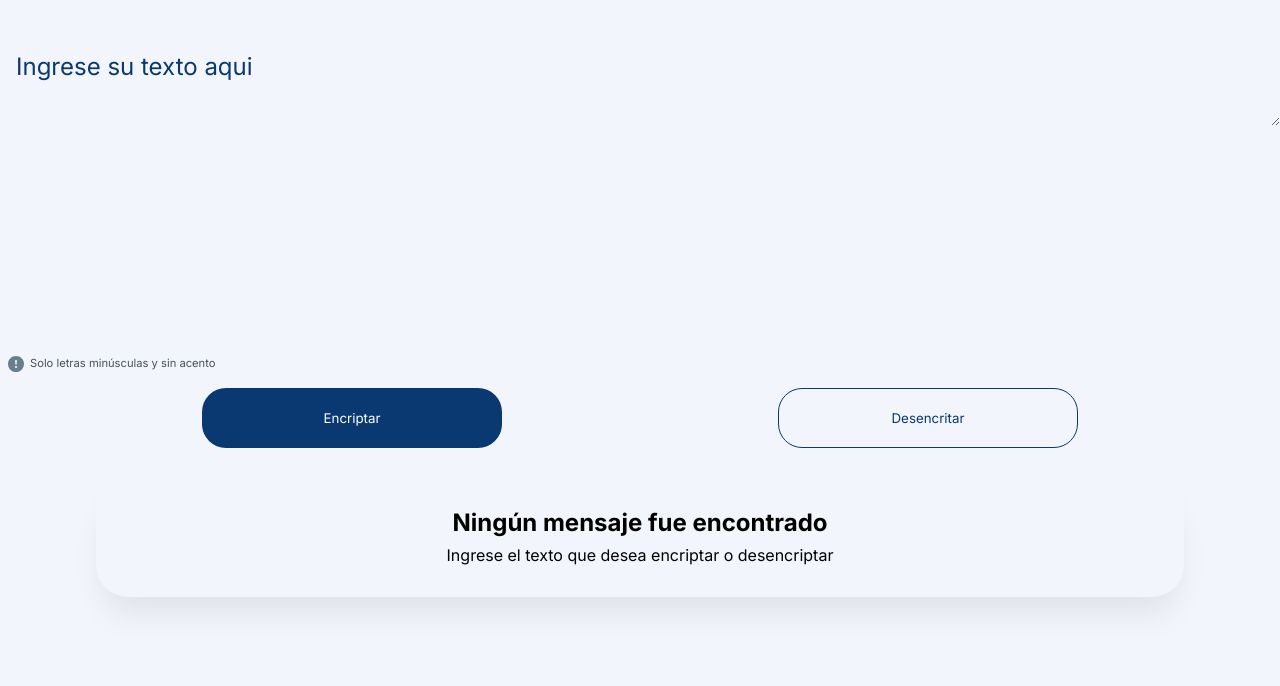
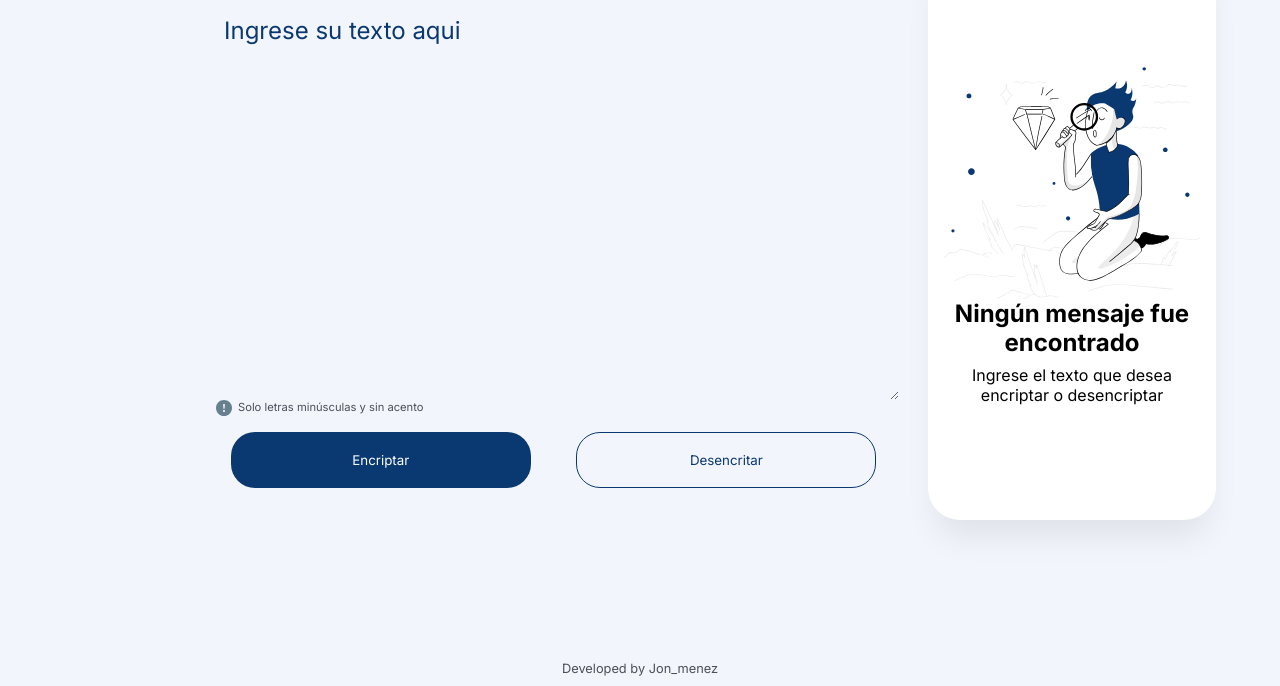
Before and after one commit to JonMenez/Alura-chanllange-01, a plain HTML site: page index.html in a window 1280 px wide. Shown: the part 80-766 px from the top of the page. Drawn offline with Linux system fonts and the light colour scheme; files whose address does not match are found by name.

Commit message:
[UPDATE] finished styles

```diff
--- a/assets/css/styles.css
+++ b/assets/css/styles.css
@@ -19,6 +19,7 @@
 
 .field-text {
     width    : 100%;
+    height   : 40vh;
     color    : var(--color-primary);
     font-size: 1.5rem;
     padding  : 1rem;
@@ -78,22 +79,48 @@
 }
 
 .no-result {
-    width        : 85%;
-    text-align   : center;
-    border-radius: 32px;
-    padding      : 32px;
-    margin       : auto;
-    box-shadow   : 0px 24px 32px -8px rgba(0, 0, 0, 0.08);
-    margin-bottom: 3rem;
+    width           : 85%;
+    text-align      : center;
+    border-radius   : 32px;
+    padding         : 32px;
+    margin          : auto;
+    box-shadow      : 0px 24px 32px -8px rgba(0, 0, 0, 0.08);
+    margin-bottom   : 3rem;
+    background-color: #fff;
+}
 
+.no-result-img {
+    display: none;
 }
 
 .no-result-title {
     margin-bottom: .5rem;
 }
 
+.footer {
+    text-align: center;
+}
 
-@media (max-width: 768px) {
+.copywrite {
+    font-size    : .8rem;
+    color        : var(--color-secondary);
+    text-align   : center;
+    margin-top   : 2rem;
+    margin-bottom: 1rem;
+}
+
+.social {
+    margin    : .5rem;
+    transition: all .3s ease;
+    filter    : opacity(60%);
+    cursor    : pointer;
+}
+
+.social:hover {
+    filter: opacity(100%);
+}
+
+@media (min-width: 768px) {
 
     .header {
         margin-left: 4rem;
@@ -105,7 +132,8 @@
         margin: auto;
     }
 
-    .field-area {
+    .field-area,
+    .field-text {
         height: 50vh;
     }
 
@@ -127,3 +155,71 @@
         cursor       : pointer;
     }
 }
+
+@media (min-width: 1024px) {
+
+    .app {
+        width          : 90%;
+        max-width      : 1440px;
+        height         : 90vh;
+        max-height     : 600px;
+        display        : flex;
+        flex-wrap      : wrap;
+        justify-content: center;
+        margin         : auto;
+    }
+
+    .header {
+        width      : 10%;
+        margin-top : 0;
+        margin-left: 0;
+    }
+
+    .field {
+        width     : 60%;
+        height    : 10%;
+        margin-top: 5rem;
+    }
+
+    .field-area {
+        height: 50vh;
+    }
+
+    .result {
+        width     : 25%;
+        margin-top: 2rem;
+    }
+
+    .no-result {
+        display        : flex;
+        flex-direction : column;
+        justify-content: center;
+        width          : 100%;
+        height         : 100%;
+        text-align     : center;
+        border-radius  : 32px;
+        box-shadow     : 0px 24px 32px -8px rgba(0, 0, 0, 0.08);
+        margin-bottom  : 0;
+        padding        : 1rem;
+
+    }
+
+    .no-result-img {
+        display         : block;
+        width           : 100%;
+        background-color: #fff;
+    }
+
+    .no-result-body,
+    .no-result-title {
+        background-color: #fff;
+    }
+
+    .footer {
+        width   : 100%;
+        position: absolute;
+        bottom  : 0;
+        z-index : -1;
+    }
+
+}
--- a/index.html
+++ b/index.html
@@ -5,19 +5,23 @@
     <meta charset="UTF-8">
     <meta http-equiv="X-UA-Compatible" content="IE=edge">
     <meta name="viewport" content="width=device-width, initial-scale=1.0">
+    <link rel="icon" href="./assets//images/Logo.svg" sizes="any" type="image/svg+xml">
     <link rel="stylesheet" href="./assets/css/reset.css">
     <link rel="stylesheet" href="./assets/css/styles.css">
     <title>Encriptador</title>
 </head>
 
 <body>
+    <div class="app">
+
         <header class="header">
             <img src="./assets/images/Logo.svg" alt="Logo de alura">
         </header>
         <main class="field">
             <section class="field-area">
                 <form action="">
-                <textarea class="field-text" name="message" placeholder="Ingrese su texto aqui" autofocus></textarea>
+                    <textarea class="field-text" name="message" placeholder="Ingrese su texto aqui"
+                        autofocus></textarea>
                 </form>
             </section>
             <section class="warning">
@@ -30,10 +34,17 @@
         </main>
         <aside class="result">
             <div class="no-result">
+                <img class="no-result-img" src="./assets/images/no-found.svg" alt="muñeco svg buscando contenido">
                 <h2 class="no-result-title">Ningún mensaje fue encontrado</h2>
                 <p class="no-result-body">Ingrese el texto que desea encriptar o desencriptar</p>
             </div>
         </aside>
+        <footer class="footer">
+            <p class="copywrite">Developed by Jon_menez</p>
+            <a class="social"><img src="./assets/images/github.svg" alt="" srcset=""></a><a class="social"><img
+                    src="./assets/images/linkedin.svg" alt=""></a>
+        </footer>
+    </div>
 
 </body>
 
```
Lines whose indentation alone changed are shown as unchanged.
